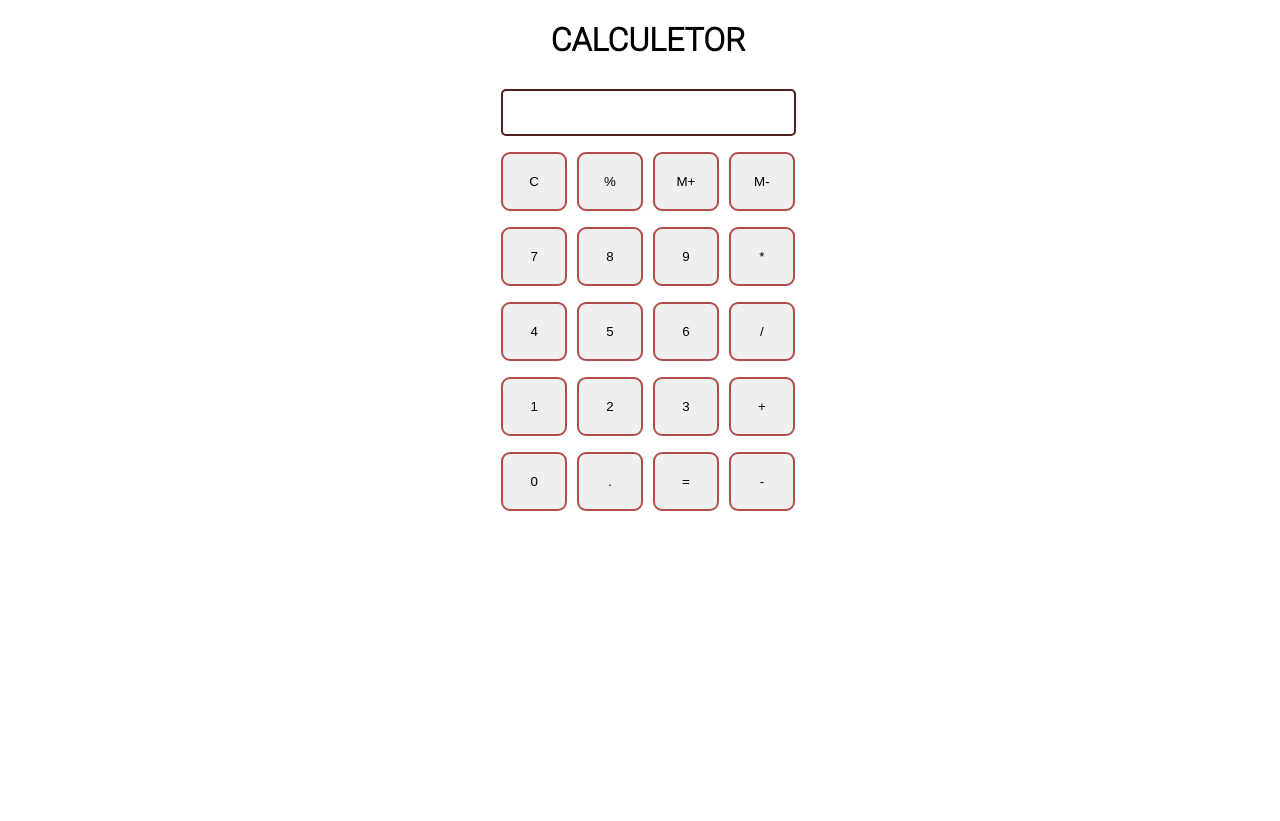
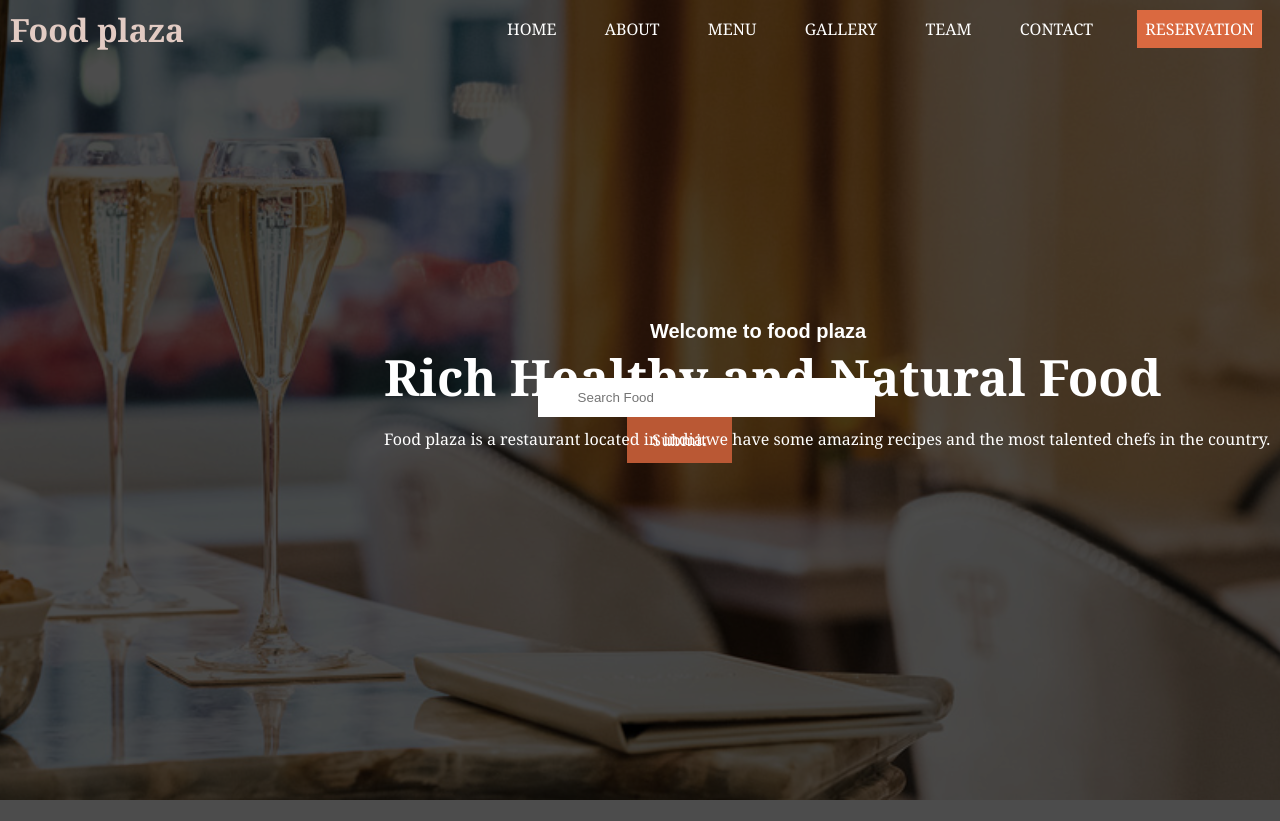
Before and after one commit to soham8017/CODSOFT, a plain HTML site: page index.html in a window 1280 px wide. After the commit the page ends 800 px from the top, so only its background shows below. Drawn offline with Linux system fonts and the light colour scheme.

Commit message:
Add files via upload

```diff
--- a/index.html
+++ b/index.html
@@ -1,52 +1,39 @@
 <!DOCTYPE html>
-<html>
+<html lang="en">
+<head>
+    <meta charset="UTF-8">
+    <meta http-equiv="X-UA-Compatible" content="IE=edge">
+    <meta name="viewport" content="width=device-width, initial-scale=1.0">
+    <title>FOOD PLAZA</title>
+    <link rel="stylesheet" href="style.css">
+</head>
+<body>
+    <div class="container">
+        <h1>Food plaza</h1>
+        <div class="navbar">
+            <ul>
+                <li><a href="#">HOME</a></li>
+                <li><a href="#">ABOUT</a></li>
+                <li><a href="#">MENU</a></li>
+                <li><a href="#">GALLERY</a></li>
+                <li><a href="#">TEAM</a></li>
+                <li><a href="#">CONTACT</a></li>
+                <li><a class="reservation" href="#">RESERVATION</a></li>
+            </ul>
+        </div>
+    </div>
+    <div class="content">
+        <h3>Welcome to food plaza</h3>
+        <h1>Rich Healthy and Natural Food</h1>
+        <p>Food plaza is a restaurant located in india.we have some amazing recipes
+            and the most talented chefs in the country.</p>
+    </div>
+    <div class="search">
+        <input type="text" placeholder="Search Food">
+    </div>
 
-<head>
-  <meta charset="utf-8">
-  <meta name="viewport" content="width=device-width">
-  <title>Calculate me!</title>
-  <link href="style.css" rel="stylesheet" type="text/css" />
-  <link href="utils.css" rel="stylesheet" type="text/css" />
-</head>
-
-<body>
-  <h1 class="text-center">CALCULETOR</h1>
-  <div class="container flex flex-col items-center mx-auto m-w-20">
-    <div class="row">
-      <input class="input" type="text"/>
+    <div class="submit">
+        <a href="#">Submit</a>
     </div>
-    <div class="row">
-      <button class="button">C</button>
-      <button class="button">%</button>
-      <button class="button">M+</button>
-      <button class="button">M-</button>
-    </div>
-    <div class="row">
-      <button class="button">7</button>
-      <button class="button">8</button>
-      <button class="button">9</button>
-      <button class="button">*</button>
-    </div>
-    <div class="row">
-      <button class="button">4</button>
-      <button class="button">5</button>
-      <button class="button">6</button>
-      <button class="button">/</button>
-    </div>
-    <div class="row">
-      <button class="button">1</button>
-      <button class="button">2</button>
-      <button class="button">3</button>
-      <button class="button">+</button>
-    </div>
-    <div class="row">
-      <button class="button">0</button>
-      <button class="button">.</button>
-      <button class="button">=</button>
-      <button class="button">-</button>
-    </div>
-  </div>
-  <script src="script.js"></script>
 </body>
-
 </html>
--- a/style.css
+++ b/style.css
@@ -1,27 +1,95 @@
-@import url('https://fonts.googleapis.com/css2?family=Roboto:wght@300&family=Ubuntu:wght@300&display=swap');
-html, body {
-  height: 100%;
-  width: 100%;
-  font-family: 'Roboto', sans-serif;
+*{
+    margin: 0;
+    padding: 0;
 }
 
-.button{
-  width: 66px;
-  padding: 20px;
-  margin: 0 3px;
-  border: 2px solid rgb(178, 75, 75);
-  border-radius: 9px;
-  cursor: pointer;
+body{
+    background: rgba(0, 0, 0, 0.7) url('dining_gallery_13.jpg') center center fixed;
+    background-size: cover;
+    background-blend-mode: darken;
+    font-family: Cambria, Cochin, Georgia, Times, 'Times New Roman', serif;
 }
 
-.row{
-  margin: 8px 0;
+.container{
+    display: flex;
+    align-items: center;
+    justify-content: space-between;
 }
-.row input{
-  width: 291px;
-  font-size: 20px;
-    margin: 0;
-    padding: 10px 0px;
-    border: 2px solid rgb(83, 31, 31);
-    border-radius: 5px;
+
+.container h1{
+    color: rgb(226, 203, 195);
+    margin-left: 10px;
+    cursor: pointer;
 }
+
+.navbar ul li{
+    display: inline-block;
+    padding: 18px;
+    text-transform: uppercase;
+}
+
+.navbar ul li a{
+    text-decoration: none;
+    color: #fff;
+    padding: 4px;
+    transition: 3.5s;
+}
+
+.navbar ul li a:hover{
+    box-shadow: 0 3px 50px orangered inset,0 3px 50px orangered inset,
+    0 3px 50px orangered inset,0 3px 50px orangered inset;
+}
+
+.navbar .reservation{
+    padding: 8px;
+    background-color: rgb(218, 105, 64);
+}
+
+.content{
+    position: absolute;
+    color: #fff;
+    top: 40%;
+    left: 30%;
+}
+
+.content h3{
+    font-family: sans-serif;
+    font-size: 20px;
+    margin-left: 30%;
+}
+
+.content h1{
+    font-size: 50px;
+}
+
+.content p{
+    text-align: center;
+    margin-top: 17px;
+}
+
+.search{
+    position: absolute;
+    margin-top: 25%;
+    margin-left: 42%;
+}
+
+.search input{
+    outline: none;
+    border: none;
+    padding: 12px 40px;
+    size: 1em;
+    width: 100%;
+}
+
+.submit{
+    position: bottom;
+    margin-top: 29%;
+    margin-left: 49%;
+}
+
+.submit a{
+    text-decoration: none;
+    color: #fff;
+    padding: 12px 25px;
+    background-color: rgb(186, 88, 52);
+}
```
Also changed, not shown: dining_gallery_13.jpg (added).
